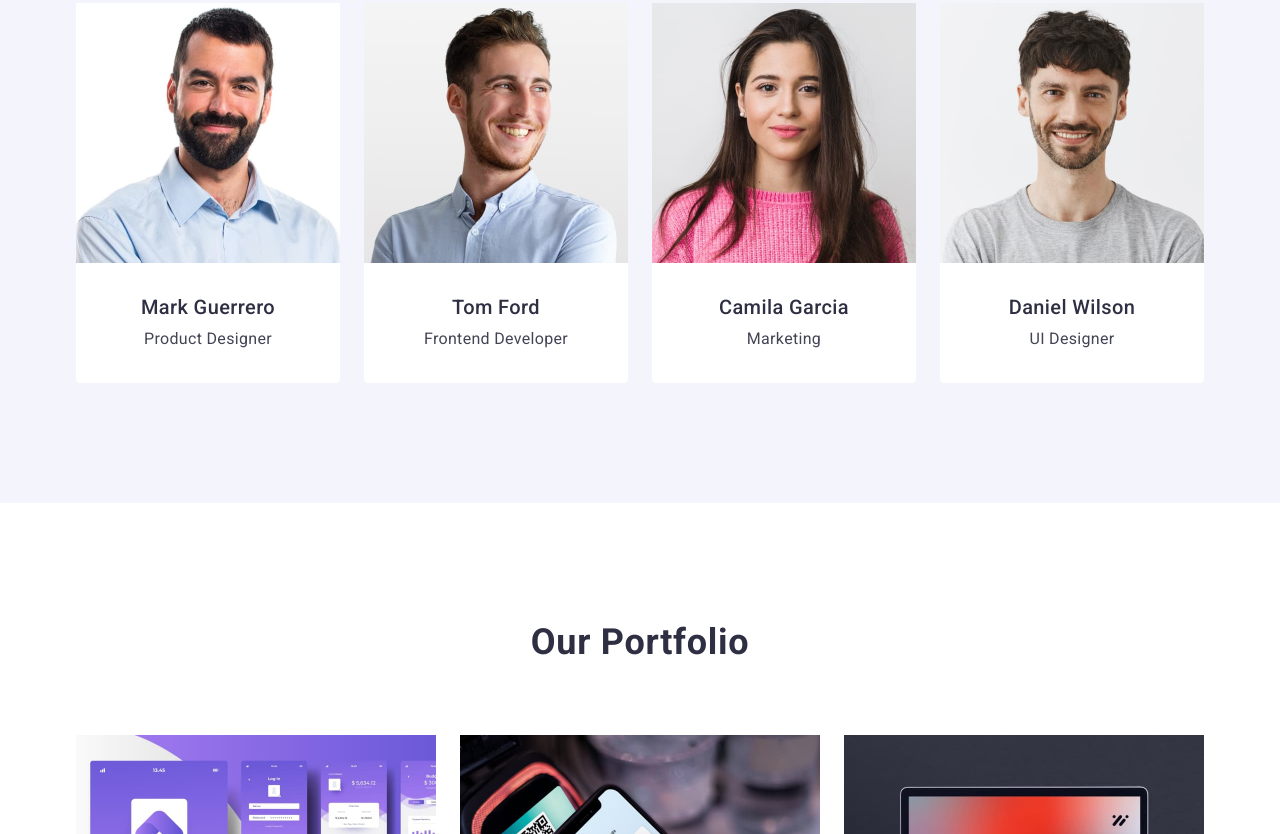
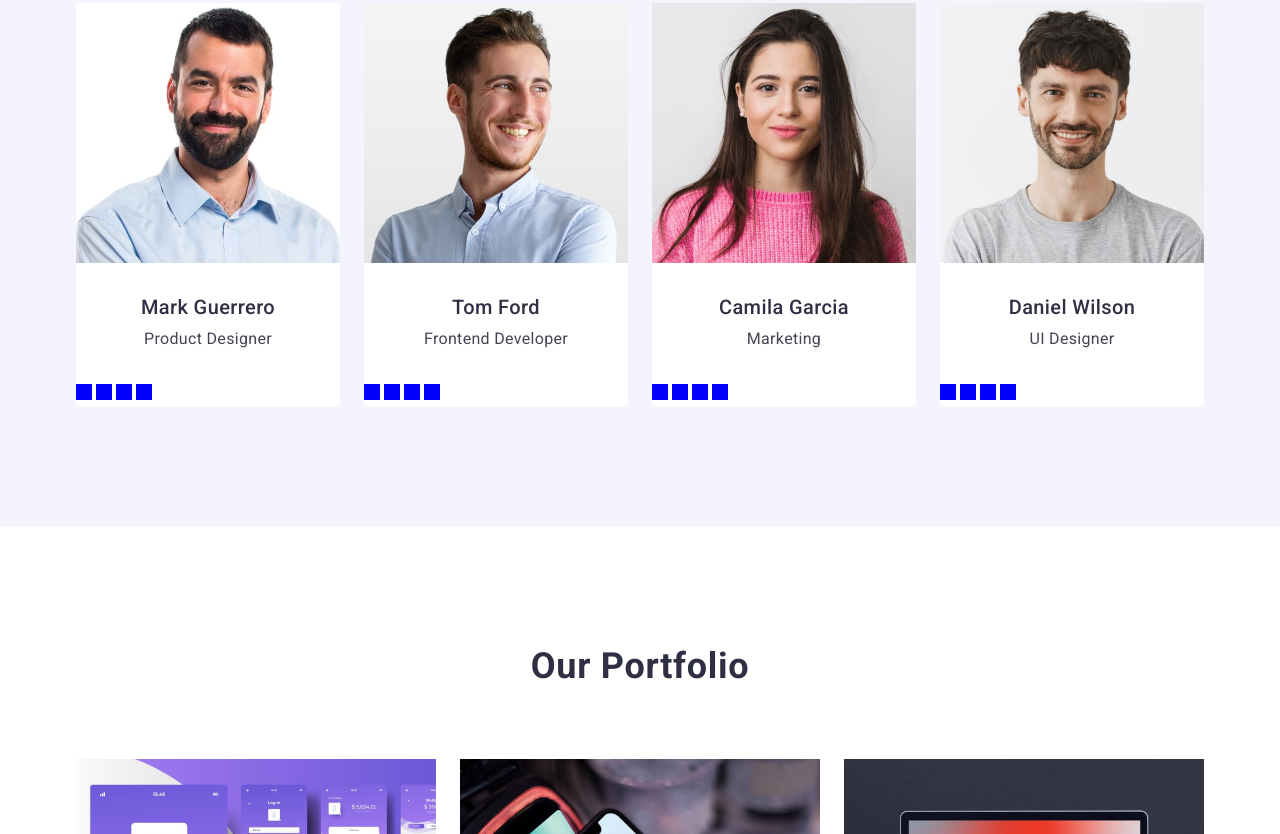
Before and after one commit to artemshepeliuk/goit-markup-hw-04, a plain HTML site: page index.html in a window 1280 px wide. Shown: the part 1270-2104 px from the top of the page. Drawn offline with nearby package versions, Linux system fonts and the light colour scheme.

Commit message:
added new content

```diff
--- a/css/styles.css
+++ b/css/styles.css
@@ -169,6 +169,10 @@ ul {
 
 /* #region Hero */
 .hero {
+    background-image: linear-gradient(rgba(46, 47, 66, 0.7), rgba(46, 47, 66, 0.7)), url(../images/people-office.jpg);
+    background-size: cover;
+    background-position: center;
+    background-repeat: no-repeat;
     background-color: #2e2f42;
     padding: 188px 0;
 }
@@ -254,6 +258,11 @@ ul {
     text-align: center;
 }
 
+.icon {
+    width: 16px;
+    height: 16px;
+    background-color: blue;
+}
 
 /* #endregion */
 
--- a/index.html
+++ b/index.html
@@ -118,6 +118,22 @@
                 <h3 class="subtitle text-align">Mark Guerrero</h3>
                 <p class="description text-align">Product Designer</p>
               </div>
+
+              <div class="icons">
+                <svg class="icon">
+                  <use xlink:href="#icon-instagram"></use>
+                </svg>
+
+                <svg class="icon"><use xlink:href="#icon-twitter"></use></svg>
+
+                <svg class="icon">
+                  <use xlink:href="#icon-facebook"></use>
+                </svg>
+
+                <svg class="icon">
+                  <use xlink:href="#icon-linkedin"></use>
+                </svg>
+              </div>
             </li>
 
             <li class="team-card">
@@ -130,6 +146,30 @@
               <div class="team-content">
                 <h3 class="subtitle text-align">Tom Ford</h3>
                 <p class="description text-align">Frontend Developer</p>
+              </div>
+
+              <div class="icons">
+                <a href="#icon-instagram">
+                  <svg class="icon">
+                    <use xlink:href="#icon-instagram"></use>
+                  </svg>
+                </a>
+
+                <a href="#icon-twitter">
+                  <svg class="icon"><use xlink:href="#icon-twitter"></use></svg>
+                </a>
+
+                <a href="#icon-facebook">
+                  <svg class="icon">
+                    <use xlink:href="#icon-facebook"></use>
+                  </svg>
+                </a>
+
+                <a href="#icon-linkedin">
+                  <svg class="icon">
+                    <use xlink:href="#icon-linkedin"></use>
+                  </svg>
+                </a>
               </div>
             </li>
 
@@ -144,6 +184,30 @@
                 <h3 class="subtitle text-align">Camila Garcia</h3>
                 <p class="description text-align">Marketing</p>
               </div>
+
+              <div class="icons">
+                <a href="#icon-instagram">
+                  <svg class="icon">
+                    <use xlink:href="#icon-instagram"></use>
+                  </svg>
+                </a>
+
+                <a href="#icon-twitter">
+                  <svg class="icon"><use xlink:href="#icon-twitter"></use></svg>
+                </a>
+
+                <a href="#icon-facebook">
+                  <svg class="icon">
+                    <use xlink:href="#icon-facebook"></use>
+                  </svg>
+                </a>
+
+                <a href="#icon-linkedin">
+                  <svg class="icon">
+                    <use xlink:href="#icon-linkedin"></use>
+                  </svg>
+                </a>
+              </div>
             </li>
 
             <li class="team-card">
@@ -156,6 +220,30 @@
               <div class="team-content">
                 <h3 class="subtitle text-align">Daniel Wilson</h3>
                 <p class="description text-align">UI Designer</p>
+              </div>
+
+              <div class="icons">
+                <a href="#icon-instagram">
+                  <svg class="icon">
+                    <use xlink:href="#icon-instagram"></use>
+                  </svg>
+                </a>
+
+                <a href="#icon-twitter">
+                  <svg class="icon"><use xlink:href="#icon-twitter"></use></svg>
+                </a>
+
+                <a href="#icon-facebook">
+                  <svg class="icon">
+                    <use xlink:href="#icon-facebook"></use>
+                  </svg>
+                </a>
+
+                <a href="#icon-linkedin">
+                  <svg class="icon">
+                    <use xlink:href="#icon-linkedin"></use>
+                  </svg>
+                </a>
               </div>
             </li>
           </ul>
```
Also changed, not shown: images/icons.svg (added), images/svg/antena.svg (added), images/svg/astronaut.svg (added), images/svg/clocks.svg (added), images/svg/computer.svg (added), images/svg/facebook.svg (added), images/svg/instagram.svg (added), images/svg/linkedin.svg (added), images/svg/twitter.svg (added), 1 other file.
